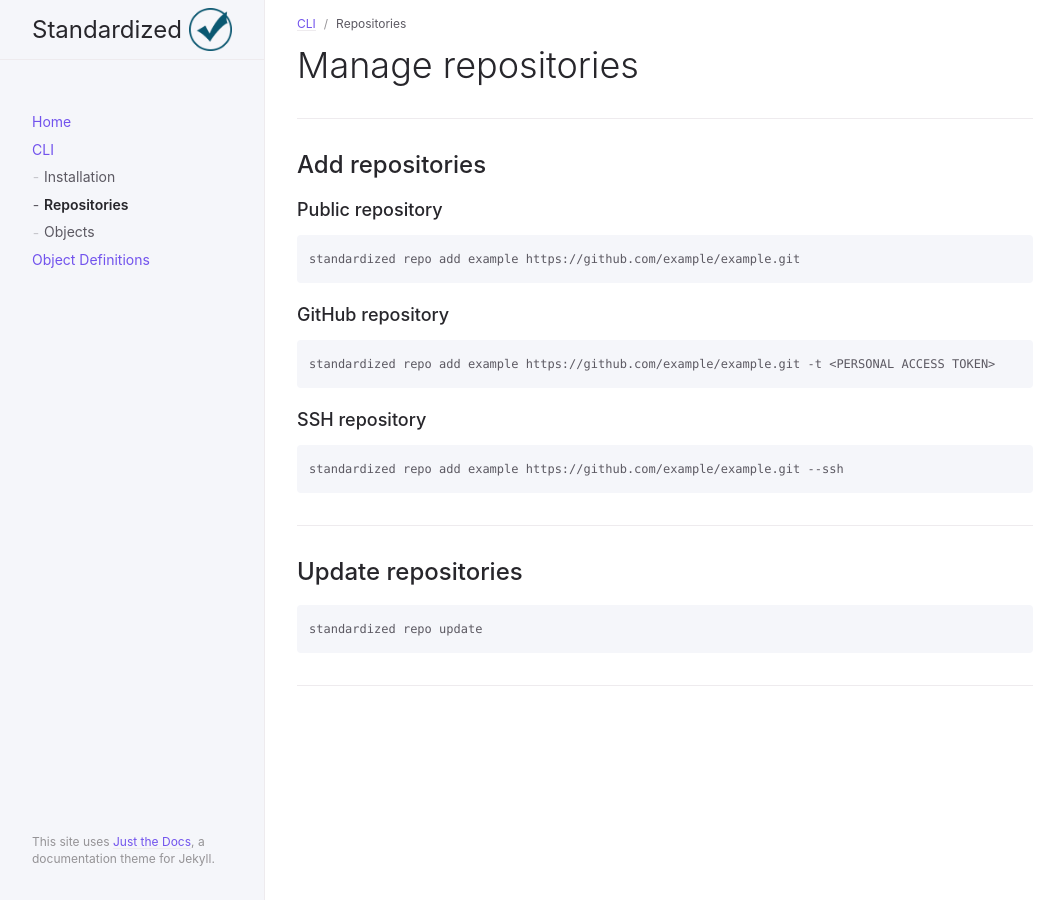
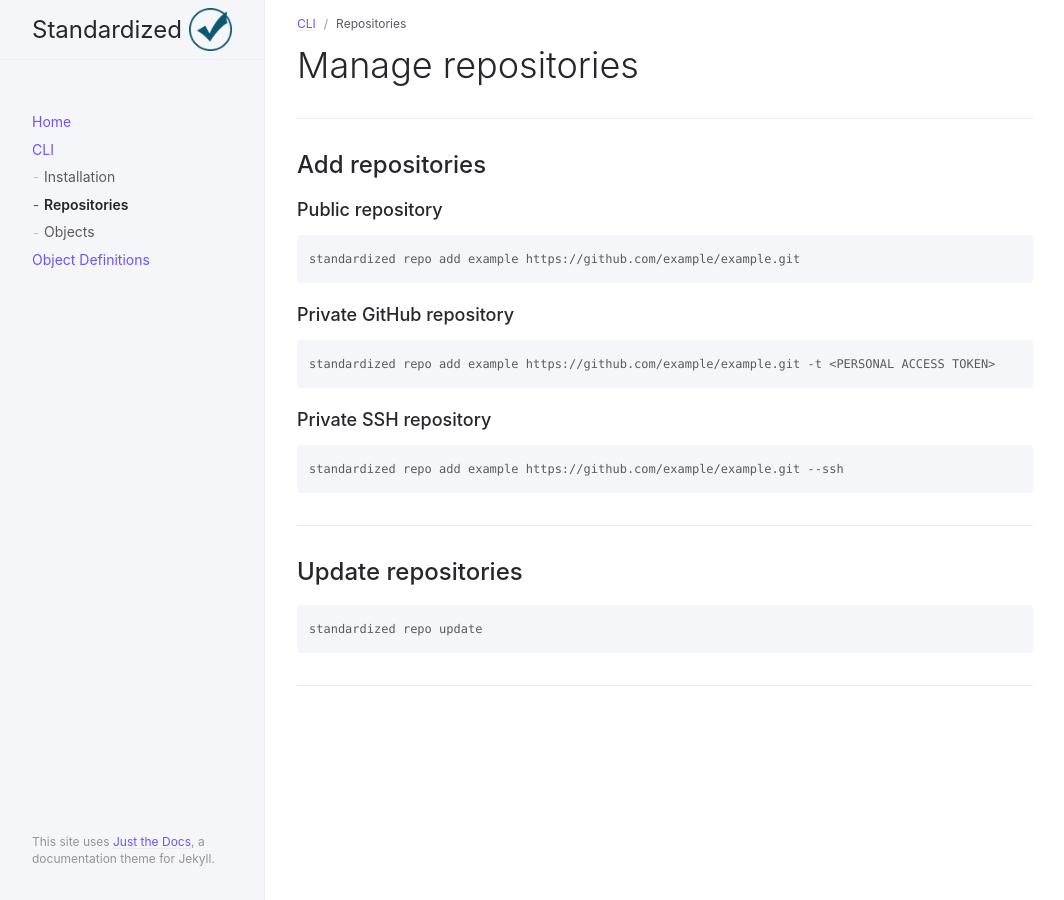
Before and after one commit to Standardized-Objects/Standardized-Objects.github.io, a Jekyll site: the page built from docs/cli/repositories.md, in a window 1280 px wide. Shown: the whole page, without its empty margins (107-1171 px from the left). Built offline with Jekyll 4.4.1, drawn with Linux system fonts in a browser that asks for light colours.

Commit message:
CLI options

```diff
--- a/docs/cli/repositories.md
+++ b/docs/cli/repositories.md
@@ -16,11 +16,11 @@ nav_order: 2
 
     standardized repo add example https://github.com/example/example.git
 
-### GitHub repository
+### Private GitHub repository
 
     standardized repo add example https://github.com/example/example.git -t <PERSONAL ACCESS TOKEN>
 
-### SSH repository
+### Private SSH repository
 
     standardized repo add example https://github.com/example/example.git --ssh
 
```
